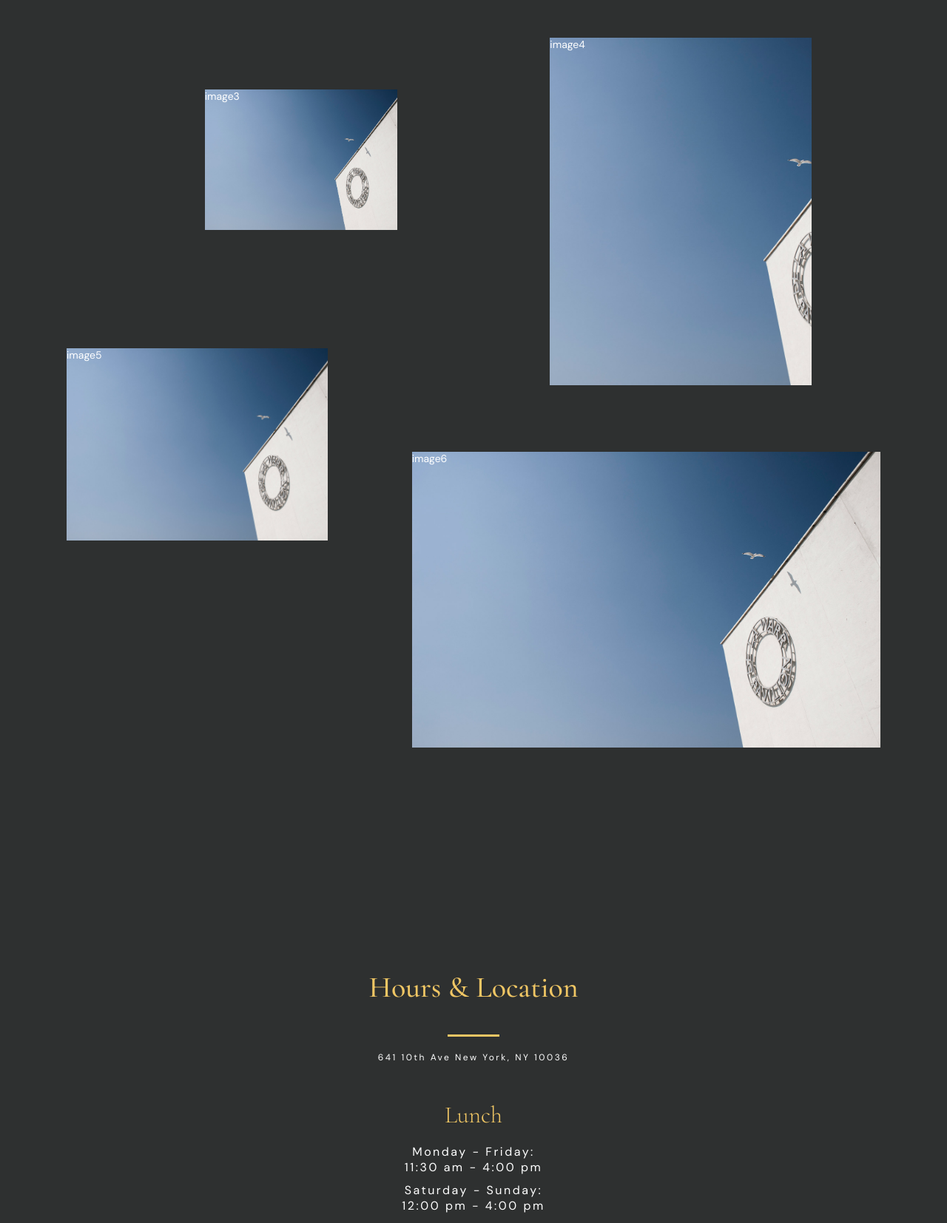
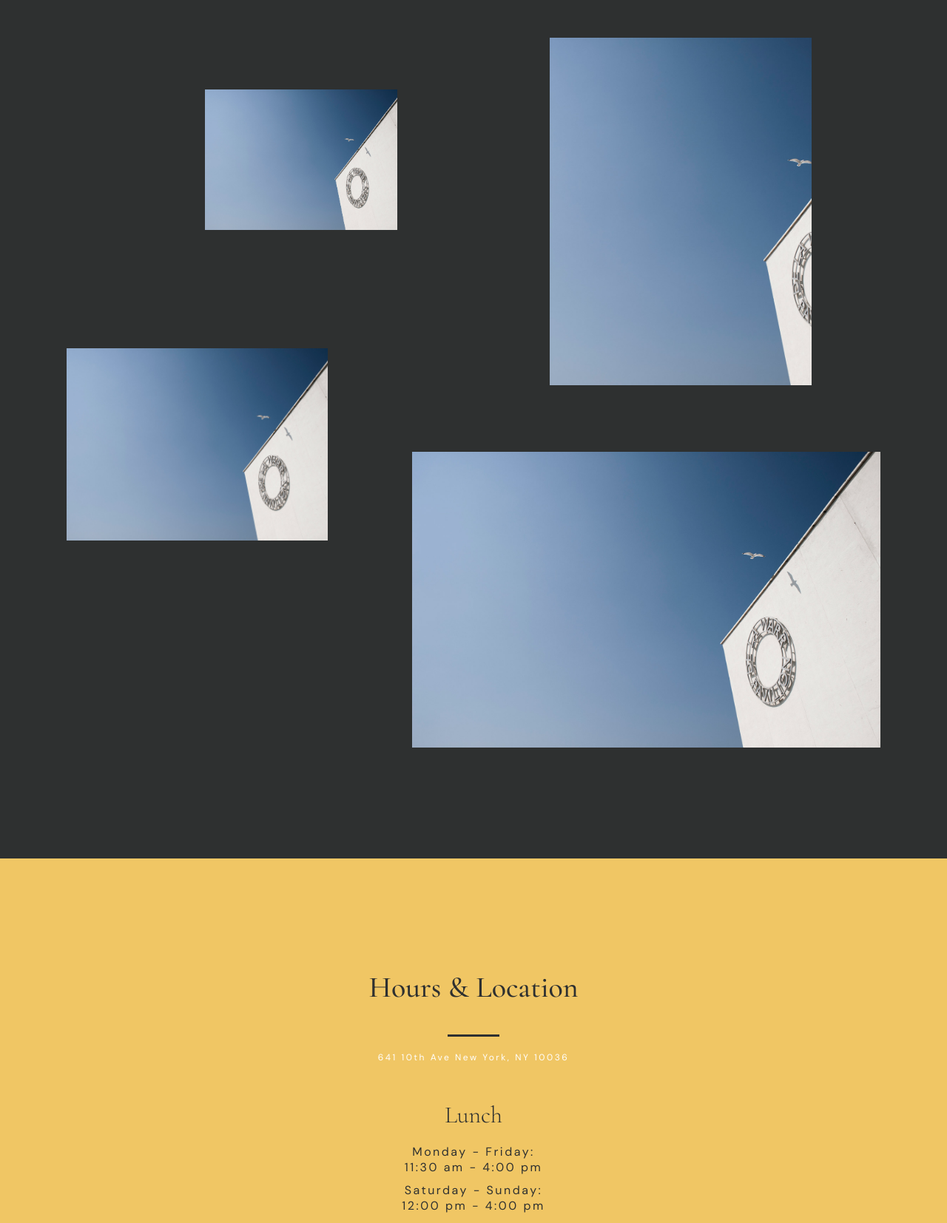
Before and after one commit to SutheeDev/Valla-Table, a plain HTML site: page index.html in a window 1280 px wide. Shown: the part 1840-3494 px from the top of the page at 74% size. Drawn offline with nearby package versions, Linux system fonts and the light colour scheme.

Commit message:
Change hours color

```diff
--- a/CSS/style.css
+++ b/CSS/style.css
@@ -385,19 +385,20 @@ header {
     align-items: center;
     text-align: center;
     padding: 150px 0 150px 0;
+    background-color: var(--yellow);
 }
 .hours h2,
 .hours h3,
 .hours p {
-    color: var(--yellow);
+    color: var(--black);
 }
 .hours p {
-    color: var(--white);
+    color: var(--black);
 }
 .bar {
     width: 70px;
     height: 3px;
-    background-color: var(--yellow);
+    background-color: var(--black);
     margin-bottom: 20px;
 }
 .hours h2 {
--- a/index.html
+++ b/index.html
@@ -107,12 +107,12 @@
 
     <section class="images">
         <div class="container grid">
-            <div class="image1">image1</div>
-            <div class="image2">image2</div>
-            <div class="image3">image3</div>
-            <div class="image4">image4</div>
-            <div class="image5">image5</div>
-            <div class="image6">image6</div>
+            <div class="image1"></div>
+            <div class="image2"></div>
+            <div class="image3"></div>
+            <div class="image4"></div>
+            <div class="image5"></div>
+            <div class="image6"></div>
         </div>
     </section>
 
```
